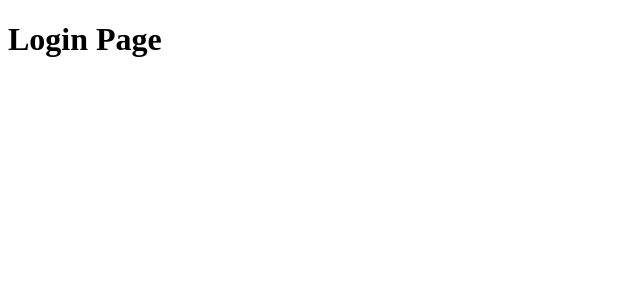
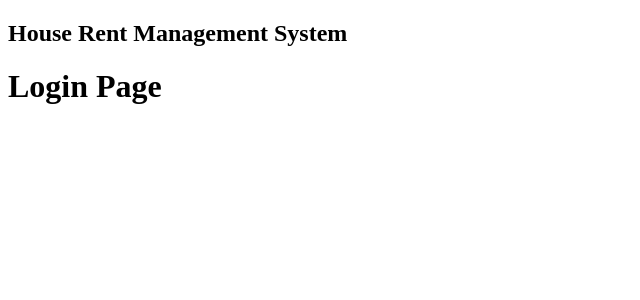
Before and after one commit to Hema976/House-Rent, a React (Vite) app in the folder frontend/: page / in a window 1280 px wide. Shown: the top 300 px of the page, without its empty margins (0-640 px from the left). Built offline with nearby package versions, Linux system fonts and the light colour scheme.

Commit message:
Update App with Navbar and Login

```diff
--- a/frontend/src/App.jsx
+++ b/frontend/src/App.jsx
@@ -1,10 +1,12 @@
+import Navbar from "./components/Navbar";
 import Login from "./pages/Login";
 
 function App() {
   return (
-    <div>
+    <>
+      <Navbar />
       <Login />
-    </div>
+    </>
   );
 }
 
```
